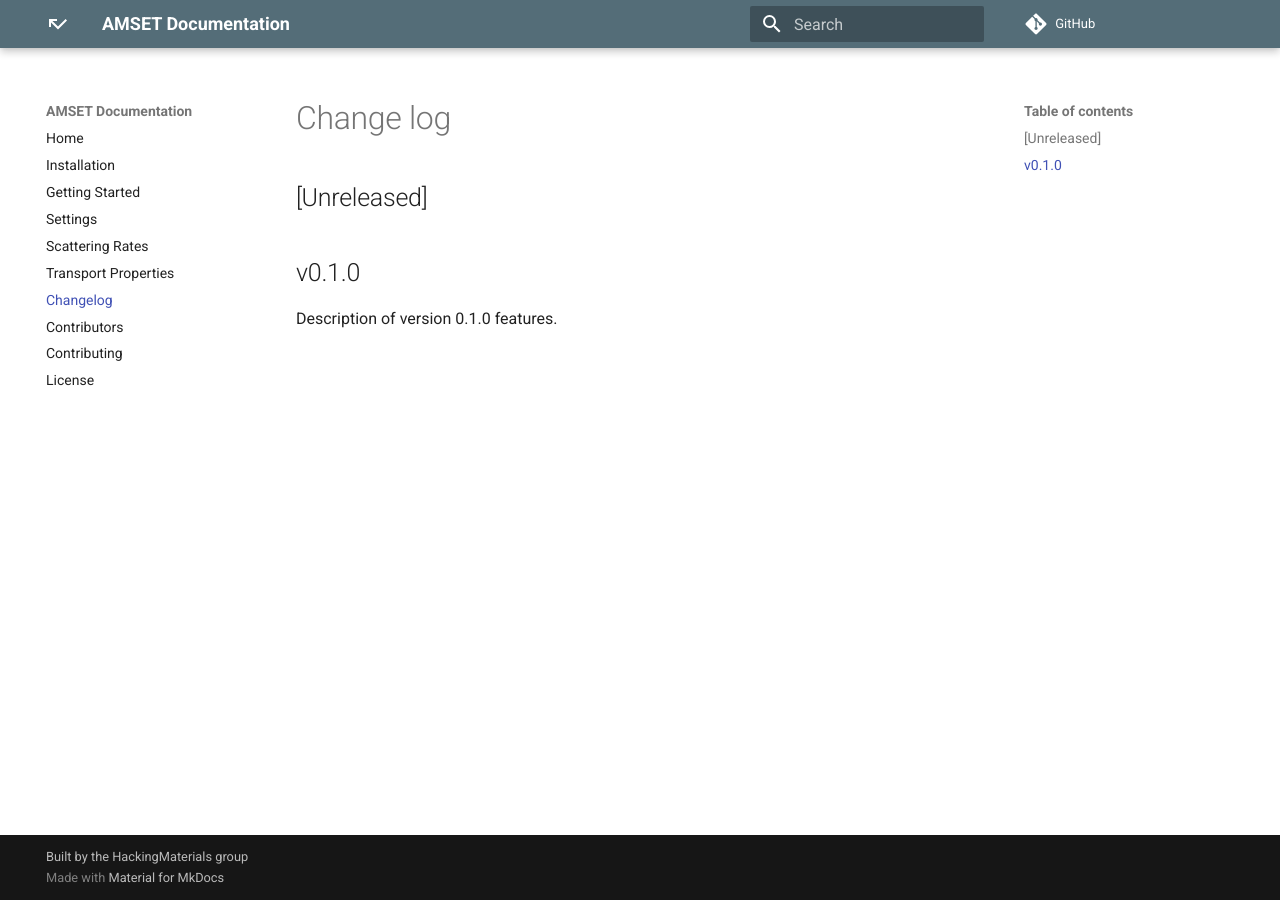
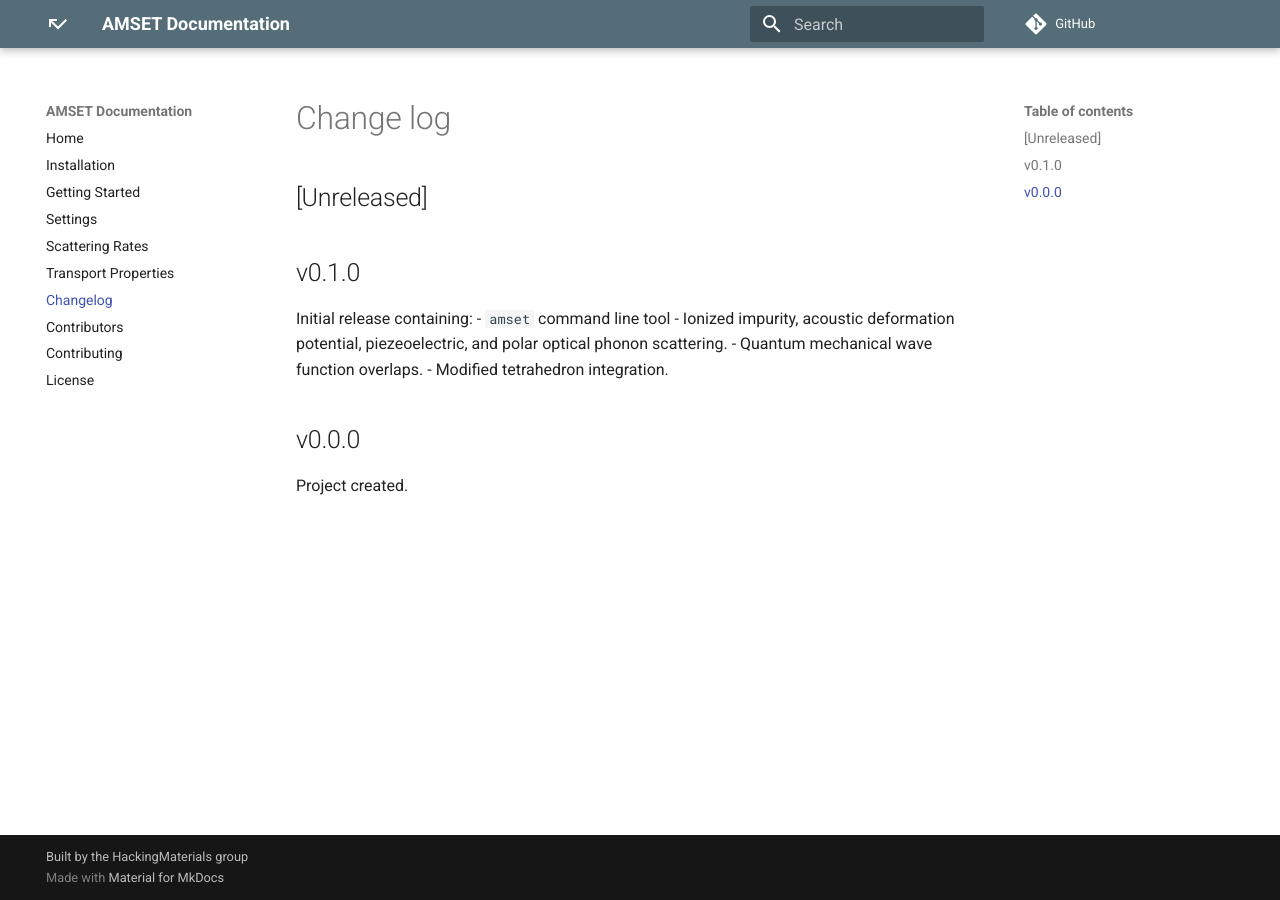
Before and after one commit to hackingmaterials/amset, an MkDocs documentation site: the page built from docs/src/changelog.md, in a window 1280 px wide. Built offline with MkDocs 1.6.1 and Material for MkDocs 9.7.7, drawn with Linux system fonts in a browser that asks for light colours; comment, search, counter and statistics services are not loaded.

Commit message:
Update changelog

```diff
--- a/docs/src/changelog.md
+++ b/docs/src/changelog.md
@@ -4,4 +4,13 @@
 
 ## v0.1.0
 
-Description of version 0.1.0 features.
+Initial release containing:
+- `amset` command line tool
+- Ionized impurity, acoustic deformation potential, piezeoelectric, and polar
+  optical phonon scattering.
+- Quantum mechanical wave function overlaps.
+- Modified tetrahedron integration.
+
+## v0.0.0
+
+Project created.
```
